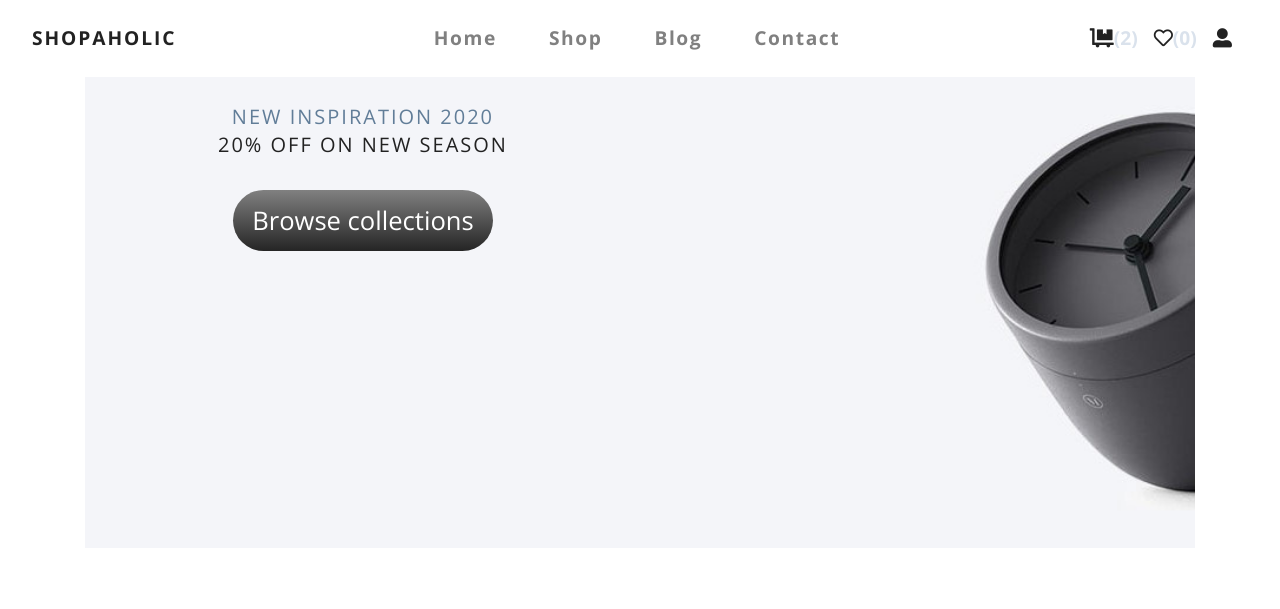
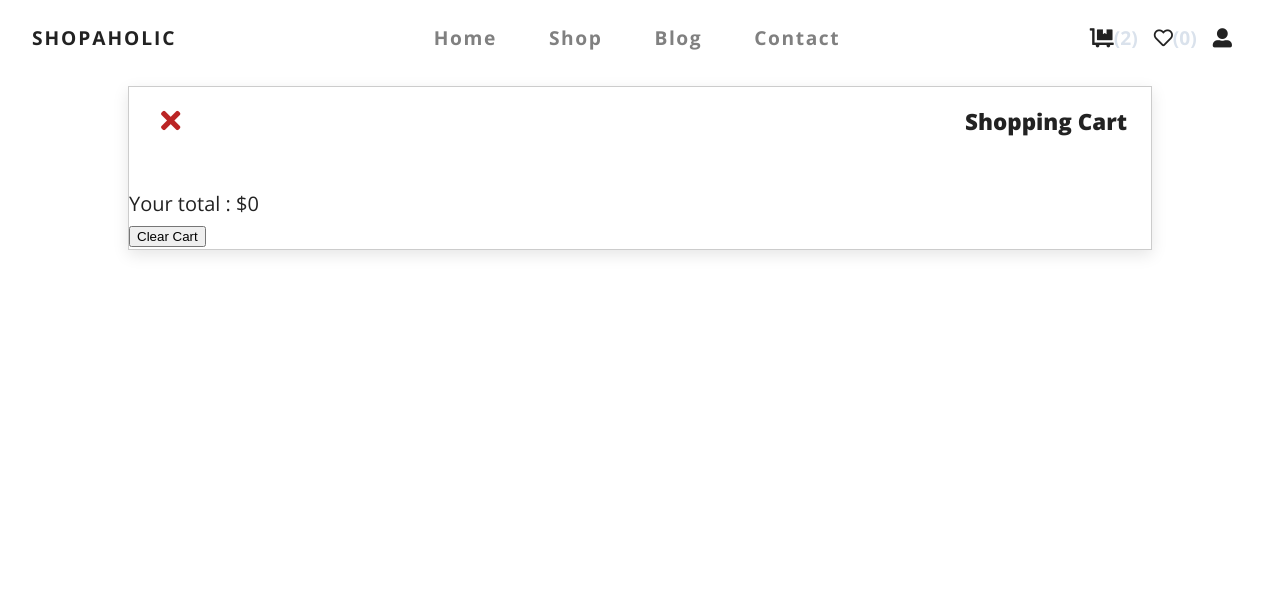
Before and after one commit to couchjanus/js-g21, a plain HTML site: page index.html in a window 1280 px wide. Both pictures are taken after a click on the link "(2)". Shown: the top 609 px of the page. Drawn offline with nearby package versions, Linux system fonts and the light colour scheme.

Commit message:
added unit 2

```diff
--- a/css/styles.css
+++ b/css/styles.css
@@ -206,7 +206,11 @@ ul, .list-unstyled {
     display: inline-block;
 }
 /* nav */
-
+body > header{
+    position:-webkit-sticky;
+    position:sticky; top:0;
+    z-index: 10;
+}
 nav {
     background: white;
     position: relative;
@@ -1495,3 +1499,85 @@ nav {
     color: #fff;
     box-shadow: inset 250px 0 0 0 #44c7f5;
   }
+
+/* aside */
+.aside{
+    position: fixed;
+    top: 70px;
+    right: 0;
+    width: 100vw;
+    height: 100vh;
+    background: white;
+    transition: var(--transition);
+    transform: translate(200%);
+    z-index: 10;
+
+}
+
+.show-sidebar {
+    transform: translate(0);
+}
+
+.cart{
+    width: 80vw;
+    margin: 1rem auto;
+    background: white;
+    display: grid;
+    grid-template-rows: auto 1fr auto;
+    row-gap: 1rem;
+    box-shadow: var(--light-shadow);
+    transition: var(--transition);
+    border: 1px #ccc double;
+}
+
+.cart-header {
+    display: flex;
+    justify-content: space-between;
+    align-items: center;
+    padding: 1rem 1.5rem;
+}
+
+.cart-header .logo {
+    font-size: 1.4rem;
+    justify-self: center;
+    font-weight: 800;
+}
+
+.close-btn {
+    font-size: 1.75rem;
+    background: transparent;
+    border-color: transparent;
+    color: var(--primary-1);
+    transition: var(--transition);
+    cursor: pointer;
+    color: var(--red-dark);
+}
+
+.close-btn:hover {
+    color: var(--link-primary-hover);
+    transform: rotate(360deg);
+}
+
+
+.cart-items{
+
+}
+.cart-footer{
+
+}
+.cart-total{
+
+}
+.clear-cart{
+
+}
+
+
+.cart-item .picture{
+  max-width: 90px;
+  margin-right: 2rem;
+}
+
+  .inc-dec-btn, .amount{
+  padding: 0.5rem 1rem;
+  }
--- a/index.html
+++ b/index.html
@@ -10,6 +10,7 @@
 </head>
 
 <body>
+    <!-- <div class="overlay"></div> -->
     <!-- navbar-->
     <header class="bg-white">
         <nav id="nav">
@@ -33,7 +34,7 @@
 
                 <ul class="navbar-tool">
                     <li>
-                        <a href="#"><i class="fas fa-dolly-flatbed"></i><small class="text-gray">(2)</small></a>
+                        <a href="#" class="sidebar-toggle"><i class="fas fa-dolly-flatbed"></i><small class="text-gray">(2)</small></a>
                     </li>
                     <li>
                         <a href="#"><i class="far fa-heart"></i><small class="text-gray">(0)</small></a>
@@ -45,7 +46,27 @@
             </div>
         </nav>
     </header>
+     <!-- aside -->
+    <aside class="aside">
+        <div class="cart">
+            <div class="cart-header">
+                <button class="close-btn"><i class="fas fa-times"></i></button>
+                <h2 class="logo">Shopping Cart</h2>
+            </div>
 
+            <!-- cart items -->
+            <div class="cart-items">
+
+            </div>
+
+            <!-- buttons -->
+            <div class="cart-footer">
+                <h3>Your total : $<span class="cart-total">0</span></h3>
+                <button class="clear-cart">Clear Cart</button>
+            </div>
+        </div>
+    </aside>
+    <!-- ./aside -->
     <div class="container">
         <!-- HERO SECTION-->
         <section class="hero pb-3 d-flex align-items-center">
@@ -415,5 +436,7 @@
 
         </div>
     </div>
+
+    <script src="js/app.js"></script>
 </body>
 </html>
--- /dev/null
+++ b/js/app.js
@@ -0,0 +1,19 @@
+const aside = document.querySelector(".aside");
+const sidebarToggle = document.querySelector(".sidebar-toggle");
+const closeBtn = document.querySelector(".close-btn");
+const clearCart = document.querySelector(".clear-cart");
+
+function init(){
+    closeBtn.addEventListener("click", closeCart);
+    sidebarToggle.addEventListener("click", toggleCart);
+}
+
+function toggleCart() {
+    aside.classList.toggle("show-sidebar");
+}
+
+function closeCart() {
+    aside.classList.remove("show-sidebar");
+}
+
+document.addEventListener("DOMContentLoaded", init);
```
